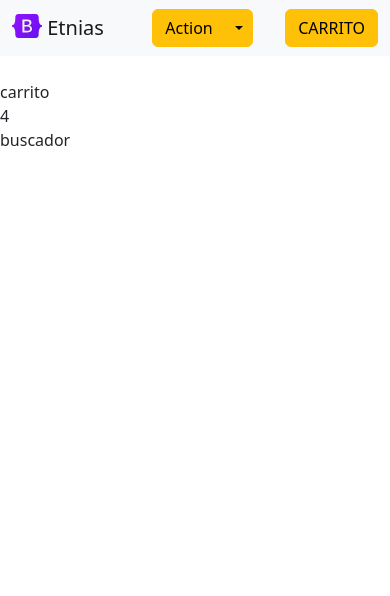
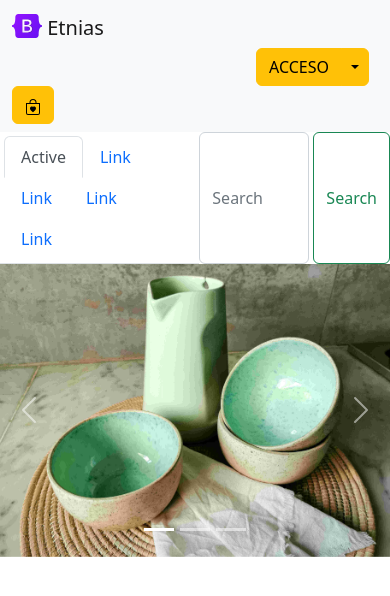
Before and after one commit to jecadm/PreEntrega3Costa, a plain HTML site: page index.html in a window 390 px wide. Drawn offline with nearby package versions, Linux system fonts and the light colour scheme.

Commit message:
Se agrogo carrusel  y se modivicaron los div por section

```diff
--- a/index.html
+++ b/index.html
@@ -12,9 +12,9 @@
 </head>
 
 <body>
-    <!-- Cabesera logo , login y carrito -->
+    <!-- Cabesera logo , login y boton carrito -->
     <header>
-        <section>
+        <section class="">
             <article class="navbar bg-light sec-nav-logo">
                 <article  class="container-fluid">
                   <a class="navbar-brand" href="#">
@@ -23,45 +23,109 @@
                   </a>
 
                      <!-- seccion derecha nav - login y carrito -->
-                <article class="btn-group sec-nav-login">
-                    <button type="button" class="btn btn-warning">Action</button>
+                    <article class="btn-group sec-nav-login offset-8">
+                        <button type="button" class="btn btn-warning">
+                            ACCESO
+                        </button>
+
                         <button type="button" class="btn btn-warning dropdown-toggle dropdown-toggle-split" data-bs-toggle="dropdown" aria-expanded="false">
                             <span class="visually-hidden">Toggle Dropdown</span>
                         </button>
+
                         <ul class="dropdown-menu">
-                      <li><a class="dropdown-item" href="#">Action</a></li>
-                      <li><a class="dropdown-item" href="#">Another action</a></li>
-                      <li><a class="dropdown-item" href="#">Something else here</a></li>
+                            <li><a class="dropdown-item" href="#">LOGIN</a></li>
+                            <li><a class="dropdown-item" href="#">Recuperar mi contraseña</a></li>
+                            <li><a class="dropdown-item" href="#">Registrarme</a></li>
                             <li><hr class="dropdown-divider"></li>
-                      <li><a class="dropdown-item" href="#">Separated link</a></li>
+                            <li><a class="dropdown-item" href="#">Ayuda link</a></li>
                         </ul>
                     </article>
-                <button type="button" class="btn btn-warning">CARRITO</button>
+                    <button type="button" class="btn btn-warning "><svg xmlns="http://www.w3.org/2000/svg" width="16" height="16" fill="currentColor" class="bi bi-bag-heart" viewBox="0 0 16 16" >
+                    <path fill-rule="evenodd" d="M10.5 3.5a2.5 2.5 0 0 0-5 0V4h5v-.5Zm1 0V4H15v10a2 2 0 0 1-2 2H3a2 2 0 0 1-2-2V4h3.5v-.5a3.5 3.5 0 1 1 7 0ZM14 14V5H2v9a1 1 0 0 0 1 1h10a1 1 0 0 0 1-1ZM8 7.993c1.664-1.711 5.825 1.283 0 5.132-5.825-3.85-1.664-6.843 0-5.132Z"/>
+                    </svg>
+                    </button>
                 </article >
+
+            </article>
 
 
 
 
-            </article>
-              <br>
-
-
-            <article>carrito</article>
         </section>
     </header>
     <!-- Barra de navegacion con buscador -->
     <section>
-        <article>
-            <nav>
-                4
-            </nav>
+        <article class="d-flex collapse" id="navbarToggleExternalContent">
+
+            <ul class="nav nav-tabs p-1">
+
+                <li class="nav-item">
+                  <a class="nav-link active" aria-current="page" href="#">Active</a>
+                </li>
+                <li class="nav-item">
+                  <a class="nav-link" href="#">Link</a>
+                </li>
+                <li class="nav-item">
+                  <a class="nav-link" href="#">Link</a>
+                </li>
+                <li class="nav-item">
+                    <a class="nav-link" href="#">Link</a>
+                </li>
+                <li class="nav-item">
+                    <a class="nav-link" href="#">Link</a>
+                </li>
+
+              </ul>
+              <form class="d-flex" role="search">
+                <input class="form-control me-1" type="search" placeholder="Search" aria-label="Search">
+                <button class="btn btn-outline-success" type="submit">Search</button>
+              </form>
             </article>
-        <article>
-            buscador
-        </article>
+
     </section>
     <!-- Imagen de section nav -->
-    <section></section>
+    <section>
+
+        <section id="carouselExampleCaptions" class="carousel slide" data-bs-ride="false">
+            <section class="carousel-indicators">
+              <button type="button" data-bs-target="#carouselExampleCaptions" data-bs-slide-to="0" class="active" aria-current="true" aria-label="Slide 1"></button>
+              <button type="button" data-bs-target="#carouselExampleCaptions" data-bs-slide-to="1" aria-label="Slide 2"></button>
+              <button type="button" data-bs-target="#carouselExampleCaptions" data-bs-slide-to="2" aria-label="Slide 3"></button>
+            </section>
+            <section class="carousel-inner">
+              <section class="carousel-item active">
+                <img src="./img/IMG_20210310_160259-1.jpg" class="d-block w-100" alt="...">
+                <section class="carousel-caption d-none d-md-block">
+                  <h5>First slide label</h5>
+                  <p>Some representative placeholder content for the first slide.</p>
+                </section>
+              </section>
+              <section class="carousel-item">
+                <img src="./img/IMG_20210310_160259-0.jpg" class="d-block w-100" alt="...">
+                <section class="carousel-caption d-none d-md-block">
+                  <h5>Second slide label</h5>
+                  <p>Some representative placeholder content for the second slide.</p>
+                </section>
+              </section>
+              <section class="carousel-item">
+                <img src="./img/IMG_20210310_160259-2.jpg" class="d-block w-100" alt="...">
+                <section class="carousel-caption d-none d-md-block">
+                  <h5>Third slide label</h5>
+                  <p>Some representative placeholder content for the third slide.</p>
+                </section>
+              </section>
+            </section>
+            <button class="carousel-control-prev" type="button" data-bs-target="#carouselExampleCaptions" data-bs-slide="prev">
+              <span class="carousel-control-prev-icon" aria-hidden="true"></span>
+              <span class="visually-hidden">Previous</span>
+            </button>
+            <button class="carousel-control-next" type="button" data-bs-target="#carouselExampleCaptions" data-bs-slide="next">
+              <span class="carousel-control-next-icon" aria-hidden="true"></span>
+              <span class="visually-hidden">Next</span>
+            </button>
+          </section>
+
+    </section>
     <!-- Carrusel con imagenes de productos -->
     <section></section>
     <!-- Medios de pago -->
```
Also changed, not shown: img/IMG_20210310_160259-0.jpg (added), img/IMG_20210310_160259-1.jpg (added), img/IMG_20210310_160259-2.jpg (added), img/IMG_20210310_160259-3.jpg (added), img/IMG_20210310_160259-4.jpg (added), img/bag-heart.svg (added), 2 other files. Lines whose indentation alone changed are shown as unchanged.
